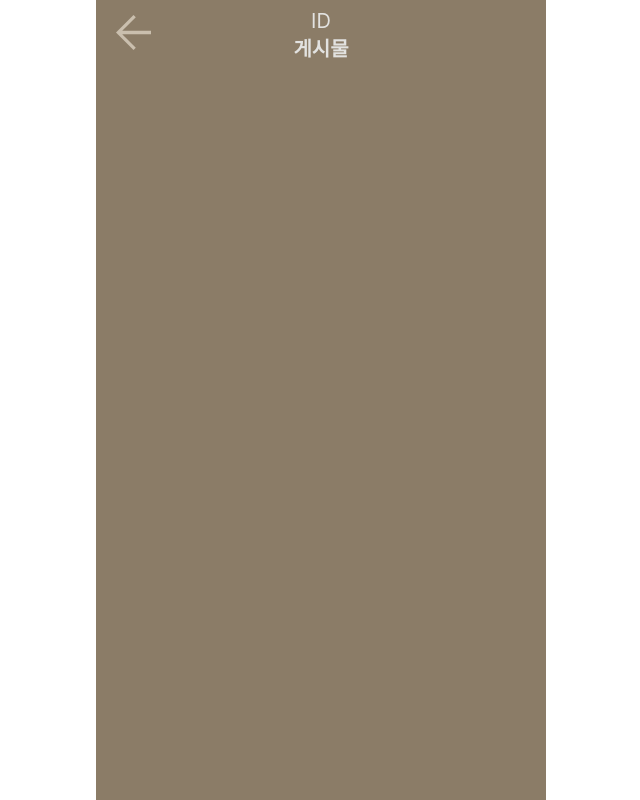
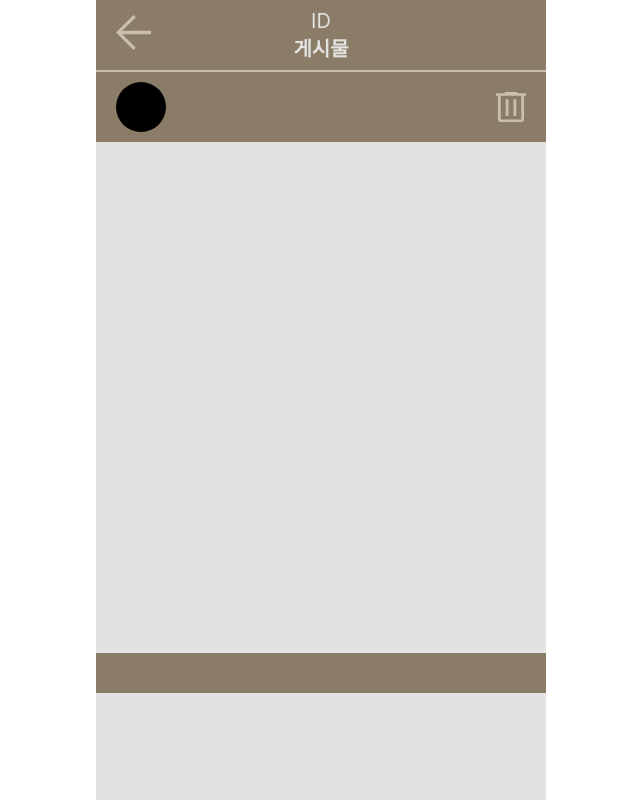
Before and after one commit to DevWonny/picture_project, a React (Create React App) app: page /detail in a window 1280 px wide. Shown: the whole page, without its empty margins (319-959 px from the left). Built offline with nearby package versions, Linux system fonts and the light colour scheme.

Commit message:
feat : detail page 퍼블리싱 구현 완료

```diff
--- a/src/views/Detail.tsx
+++ b/src/views/Detail.tsx
@@ -1,5 +1,7 @@
 import { useLocation } from "react-router-dom";
 import styled from "styled-components";
+import DeleteIcon from "../assets/DeleteIcon.svg";
+
 import BackButton from "../components/BackButton";
 
 const Detail = () => {
@@ -7,6 +9,7 @@ const Detail = () => {
   const location = useLocation();
   return (
     <DetailWrap>
+      {/* Header */}
       <DetailHeader>
         <BackButton parameter={location.pathname} />
         <p>
@@ -15,6 +18,21 @@ const Detail = () => {
           <span>게시물</span>
         </p>
       </DetailHeader>
+
+      {/* Detail Contents */}
+      <DetailContainer>
+        <DetailContainerHeader>
+          <DetailProfileImage></DetailProfileImage>
+          <DetailDeleteButton>
+            <img src={DeleteIcon} alt="delete_icon" />
+          </DetailDeleteButton>
+        </DetailContainerHeader>
+        {/* 이미지 영역 */}
+        <DetailImageContainer></DetailImageContainer>
+
+        {/* text 영역 */}
+        <DetailTextContainer></DetailTextContainer>
+      </DetailContainer>
     </DetailWrap>
   );
 };
@@ -55,3 +73,55 @@ const DetailHeader = styled.div`
     }
   }
 `;
+
+const DetailContainer = styled.div`
+  width: 100%;
+  height: calc(100vh - 70px);
+  position: relative;
+  border-top: 2px solid #cabfae;
+`;
+
+const DetailContainerHeader = styled.div`
+  width: 100%;
+  height: 70px;
+  position: relative;
+`;
+const DetailProfileImage = styled.div`
+  width: 50px;
+  height: 50px;
+  border-radius: 50%;
+  background: #000;
+  position: relative;
+  left: 20px;
+  right: 0;
+  bottom: 0;
+  top: 10px;
+`;
+
+const DetailDeleteButton = styled.div`
+  width: 30px;
+  height: 30px;
+  position: absolute;
+  right: 20px;
+  top: 20px;
+  cursor: pointer;
+
+  & img {
+    width: 100%;
+    height: 100%;
+  }
+`;
+
+const DetailImageContainer = styled.div`
+  width: 100%;
+  height: 70%;
+  background: #e2e2e0;
+`;
+
+const DetailTextContainer = styled.div`
+  width: 100%;
+  height: 15%;
+  background-color: #e2e2e0;
+  position: absolute;
+  bottom: 0;
+`;
```
Also changed, not shown: src/assets/DeleteIcon.svg (added).
